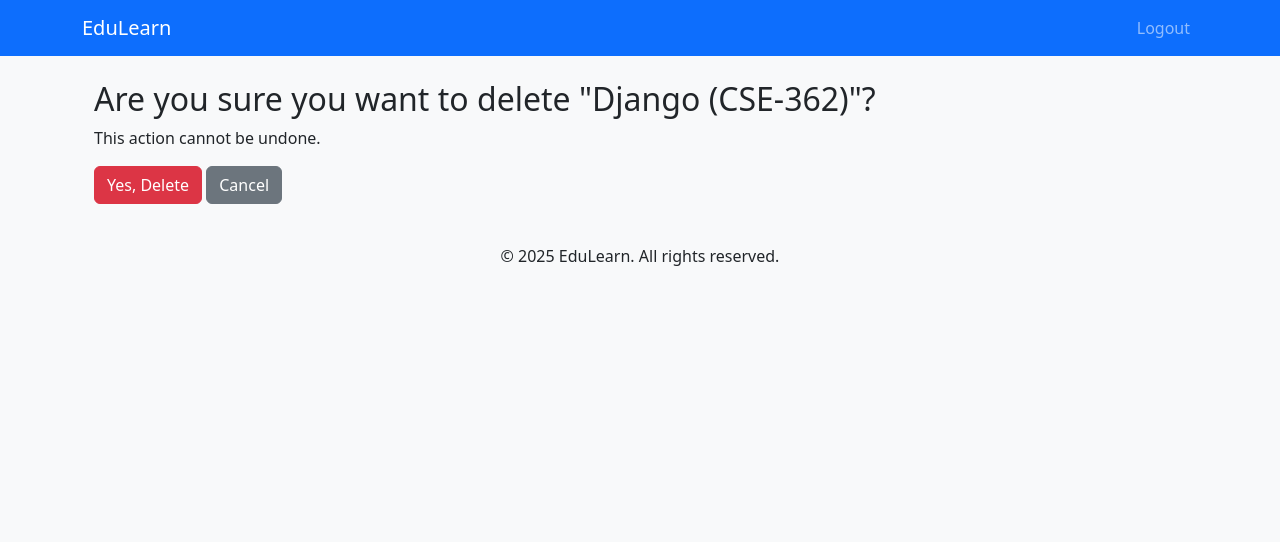
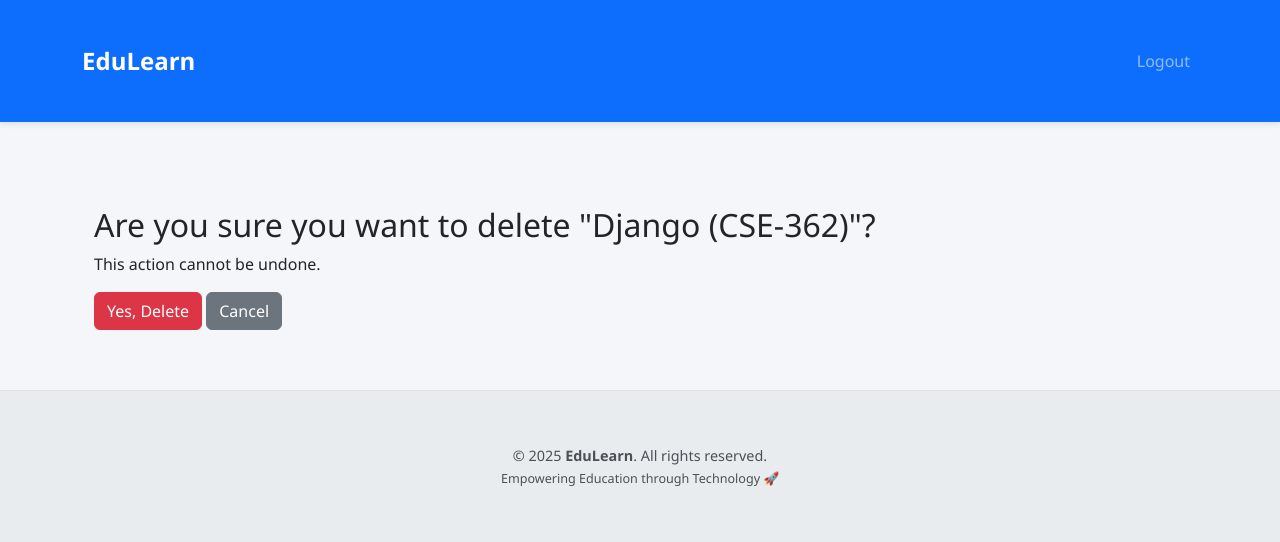
Before and after one commit to Kangaeruhito14/EduLearn_-A_Demo_Django_Project-, a Django app: page /courses/1/delete/ in a window 1280 px wide. Shown: the top 542 px of the page. Run offline with Django 5.2, Linux system fonts and the light colour scheme; a user stored in the database is signed in; data comes from the database, SQL or seed files in the repository; some libraries are stand-ins or nearby versions.

Commit message:
Update commit-all-edit-11

```diff
--- a/Templates/courses/base.html
+++ b/Templates/courses/base.html
@@ -4,47 +4,105 @@
 <head>
     <meta charset="UTF-8" />
     <meta name="viewport" content="width=device-width, initial-scale=1" />
-    <title>{% block title %}eduLearn{% endblock %}</title>
-    <!-- Bootstrap Local Integration -->
+    <title>{% block title %}EduLearn{% endblock %}</title>
+
+    <!-- Bootstrap CSS -->
     {% load static %}
     <link rel="stylesheet" href="{% static 'css/bootstrap.min.css' %}" />
     <script src="{% static 'js/bootstrap.bundle.min.js' %}" defer></script>
+
+    <!-- Custom Styling -->
     <style>
         body {
-            background-color: #f8f9fa;
+            background-color: #f4f6f9;
+            font-family: 'Segoe UI', Tahoma, Geneva, Verdana, sans-serif;
+        }
+
+        .navbar {
+            box-shadow: 0 2px 6px rgba(0, 0, 0, 0.1);
+        }
+
+        .navbar-brand {
+            font-weight: 700;
+            font-size: 1.5rem;
+        }
+
+        .nav-link {
+            transition: color 0.3s ease-in-out;
+        }
+
+        .nav-link:hover {
+            color: #ffd700 !important; /* Gold hover */
+        }
+
+        .container {
+            padding-top: 30px;
+            padding-bottom: 30px;
+        }
+
+        .card, .table {
+            box-shadow: 0 4px 20px rgba(0, 0, 0, 0.05);
+            border-radius: 12px;
+        }
+
+        footer {
+            background-color: #e9ecef;
+            color: #495057;
+            font-size: 0.9rem;
+            border-top: 1px solid #dee2e6;
+        }
+
+        .alert {
+            border-radius: 8px;
         }
     </style>
 </head>
 
 <body>
     <!-- Navbar -->
-    <nav class="navbar navbar-expand-lg navbar-dark bg-primary">
+    <nav class="navbar navbar-expand-lg navbar-dark bg-primary sticky-top">
         <div class="container">
             <a class="navbar-brand" href="/">EduLearn</a>
-            <div class="collapse navbar-collapse" id="navbarNav">
-                <ul class="navbar-nav ms-auto">
+            <button class="navbar-toggler" type="button" data-bs-toggle="collapse" data-bs-target="#navbarNav"
+                aria-controls="navbarNav" aria-expanded="false" aria-label="Toggle navigation">
+                <span class="navbar-toggler-icon"></span>
+            </button>
+            <div class="collapse navbar-collapse justify-content-end" id="navbarNav">
+                <ul class="navbar-nav">
                     {% if user.is_authenticated %}
-                    <li class="nav-item"><a class="nav-link" href="{% url 'logout' %}">Logout</a></li>
-                {% else %}
-                    <li class="nav-item"><a class="nav-link" href="{% url 'login' %}">Login</a></li>
-                    <li class="nav-item"><a class="nav-link" href="{% url 'register' %}">Register</a></li>
-                {% endif %}
+                    <li class="nav-item">
+                        <a class="nav-link" href="{% url 'logout' %}">Logout</a>
+                    </li>
+                    {% else %}
+                    <li class="nav-item">
+                        <a class="nav-link" href="{% url 'login' %}">Login</a>
+                    </li>
+                    <li class="nav-item">
+                        <a class="nav-link" href="{% url 'register' %}">Register</a>
+                    </li>
+                    {% endif %}
                 </ul>
             </div>
         </div>
     </nav>
+
     <!-- Main Content -->
-    <div class="container mt-4">
+    <div class="container">
         {% if messages %}
         {% for message in messages %}
-        <div class="alert alert-{{ message.tags }}">{{ message }}</div>
+        <div class="alert alert-{{ message.tags }} shadow-sm">{{ message }}</div>
         {% endfor %}
         {% endif %}
         {% block content %}{% endblock %}
     </div>
+
     <!-- Footer -->
-    <footer class="text-center mt-4 p-3 bg-light">
-        <p>&copy; 2025 EduLearn. All rights reserved.</p>
+    <footer class="text-center p-4">
+        <div class="container">
+            <p class="mb-0">&copy; 2025 <strong>EduLearn</strong>. All rights reserved.</p>
+            <small>Empowering Education through Technology 🚀</small>
+        </div>
     </footer>
 </body>
+
 </html>
```
